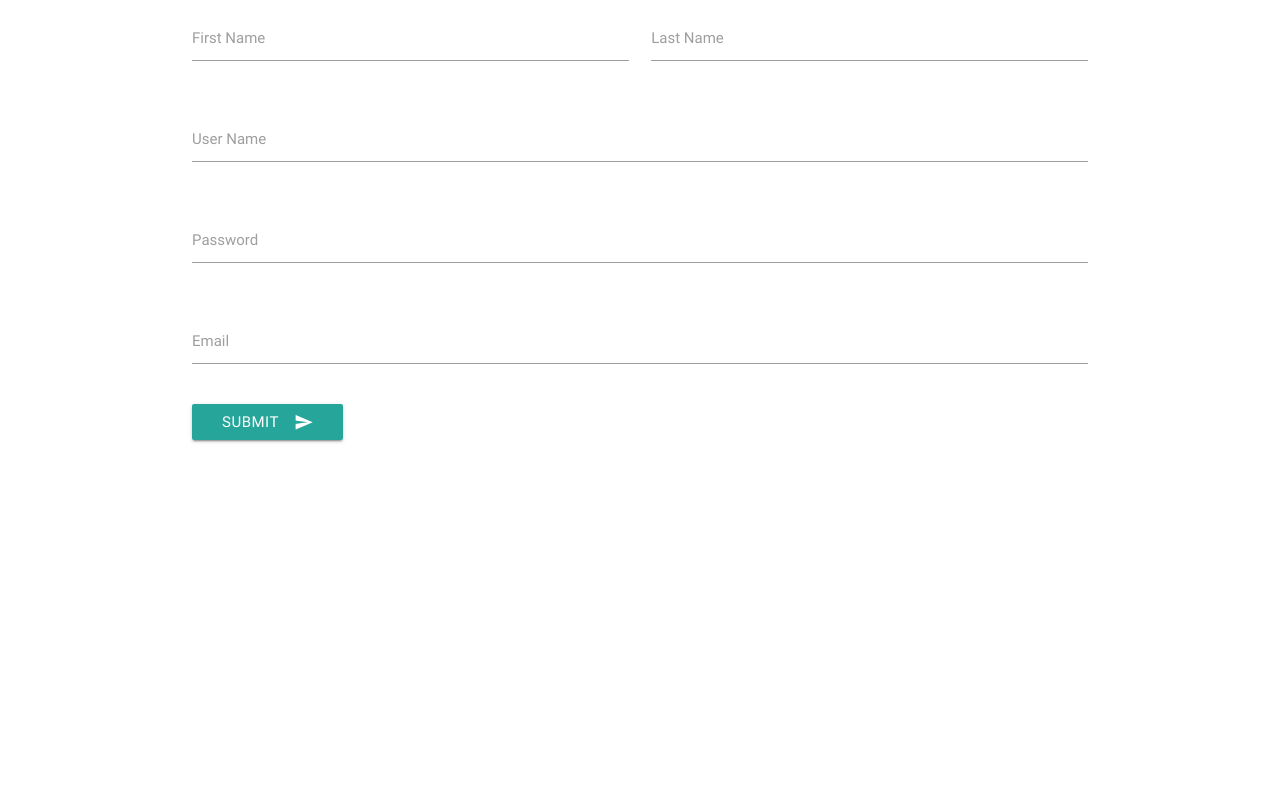
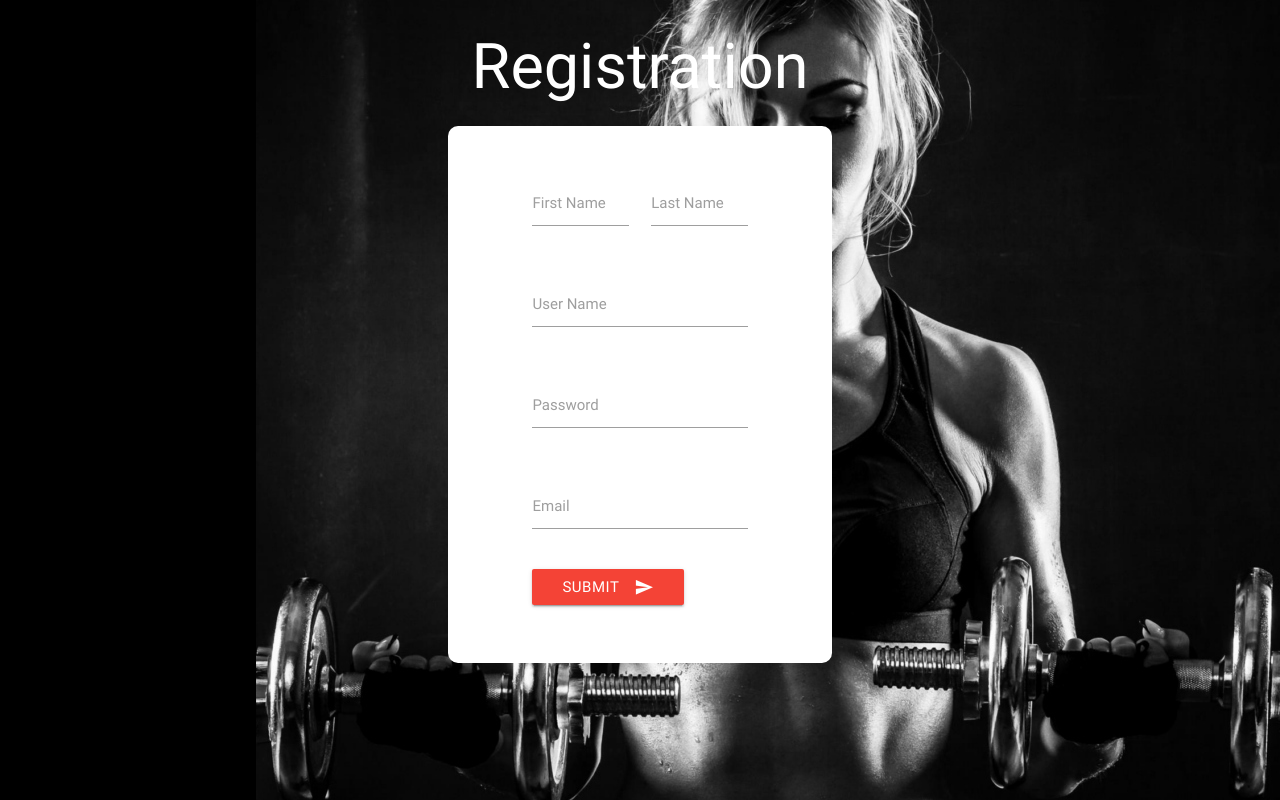
Before and after one commit to AndyRoush/invisible_pastrami, a website: page public/register.html in a window 1280 px wide. Drawn offline with nearby package versions, Linux system fonts and the light colour scheme.

Commit message:
working server

```diff
--- /dev/null
+++ b/public/css/register.css
@@ -0,0 +1,19 @@
+body {
+    background-color: black;
+    background-image: URL("../images/workout\ 8.jpg");
+    background-repeat: no-repeat;
+    background-attachment: fixed;
+    background-position: right;
+}
+
+.main-div {
+    background-color: white;
+    padding: 3%;
+    margin-top: 2%;
+    width: 30%;
+    border-radius: 10px;
+}
+
+.regtext {
+    color:white;
+}
--- a/public/register.html
+++ b/public/register.html
@@ -12,10 +12,12 @@
       <!-- AOS CDN -->
       <link href="https://cdn.rawgit.com/michalsnik/aos/2.1.1/dist/aos.css" rel="stylesheet">
   <!-- style.css link -->
-  <link rel="stylesheet" type="text/css" href="css/styles.css">
+  <link rel="stylesheet" type="text/css" href="css/register.css">
     <title>Document</title>
 </head>
 <body>
+  <div class="center regtext"><h1>Registration</h1></div>
+  <div class="container main-div">
   <div class="container">
         <div class="row">
                 <form class="col s12">
@@ -48,7 +50,7 @@
                     </div>
                   </div>
 
-                  <button class="btn waves-effect waves-light submitBTN" type="submit" id="register" name="action">Submit
+                  <button class="btn waves-effect waves-light submitBTN red" type="submit" id="register" name="action">Submit
                       <i class="material-icons right">send</i>
                   </button>
                 </form>
```
